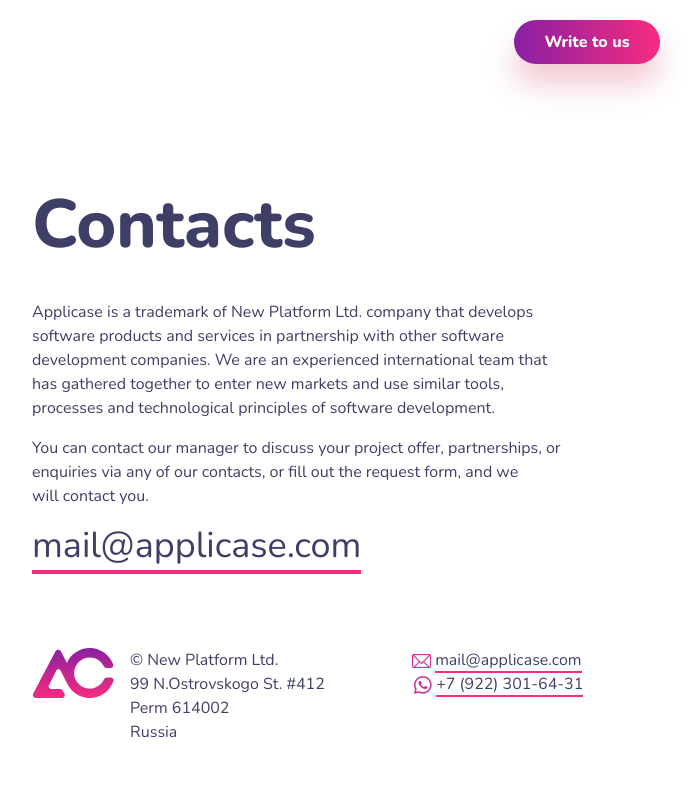
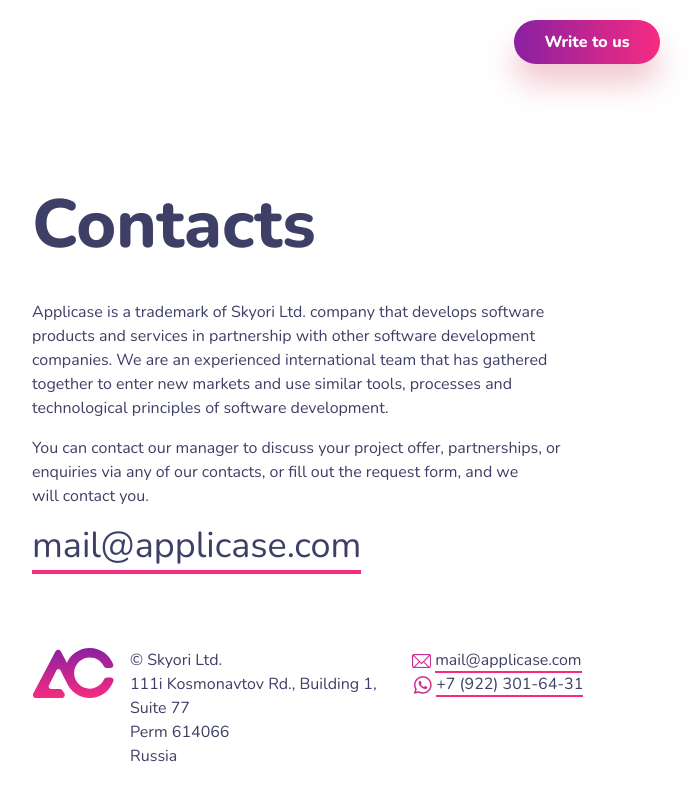
Before and after one commit to applicase/website, a plain HTML site: page index.html in a window 1280 px wide. Shown: the part 4979-5779 px from the top of the page, without its empty margins (53-750 px from the left). Drawn offline with nearby package versions, Linux system fonts and the light colour scheme.

Commit message:
Update site

```diff
--- a/index.html
+++ b/index.html
@@ -213,7 +213,7 @@
       <h1>Contacts</h1>
       <div class="row">
         <div class="col-lg-6">
-          <p>Applicase is a trademark of New Platform Ltd. company that develops software products and services in partnership with other software development companies. We are an experienced international team that has gathered together to enter new markets and use similar tools, processes and technological principles of software development.</p>
+          <p>Applicase is a trademark of Skyori Ltd. company that develops software products and services in partnership with other software development companies. We are an experienced international team that has gathered together to enter new markets and use similar tools, processes and technological principles of software development.</p>
           <p>You can contact our manager to discuss your project offer, partnerships, or enquiries via any of our contacts, or fill out the request form, and we will contact you.</p>
           <h2><a href="mailto:mail@applicase.com">mail@applicase.com</a></h2>
         </div>
@@ -241,14 +241,14 @@
             </svg>
           </div>
           <div>
-            <span>&copy; New Platform Ltd.</span><br>
-            99 N.Ostrovskogo St. #412<br>
-            Perm 614002<br>
+            <span>&copy; Skyori Ltd.</span><br>
+            111i Kosmonavtov Rd., Building 1, Suite 77<br>
+            Perm 614066<br>
             Russia<br>
           </div>
       </div>
       <div class="col-lg-4 col-md-4 col-sm-6">
-        <img src="assets/img/email.png"> <a href="mailto:info@neoplatform.ru">mail@applicase.com</a><br>
+        <img src="assets/img/email.png"> <a href="mailto:>mail@applicase.com">mail@applicase.com</a><br>
         <img src="assets/img/whatsapp.png"> <a href="tel:+79223016431">+7 (922) 301-64-31</a>
       </div>
       <div class="col-lg-4 col-md-4 col-sm-6">
```
